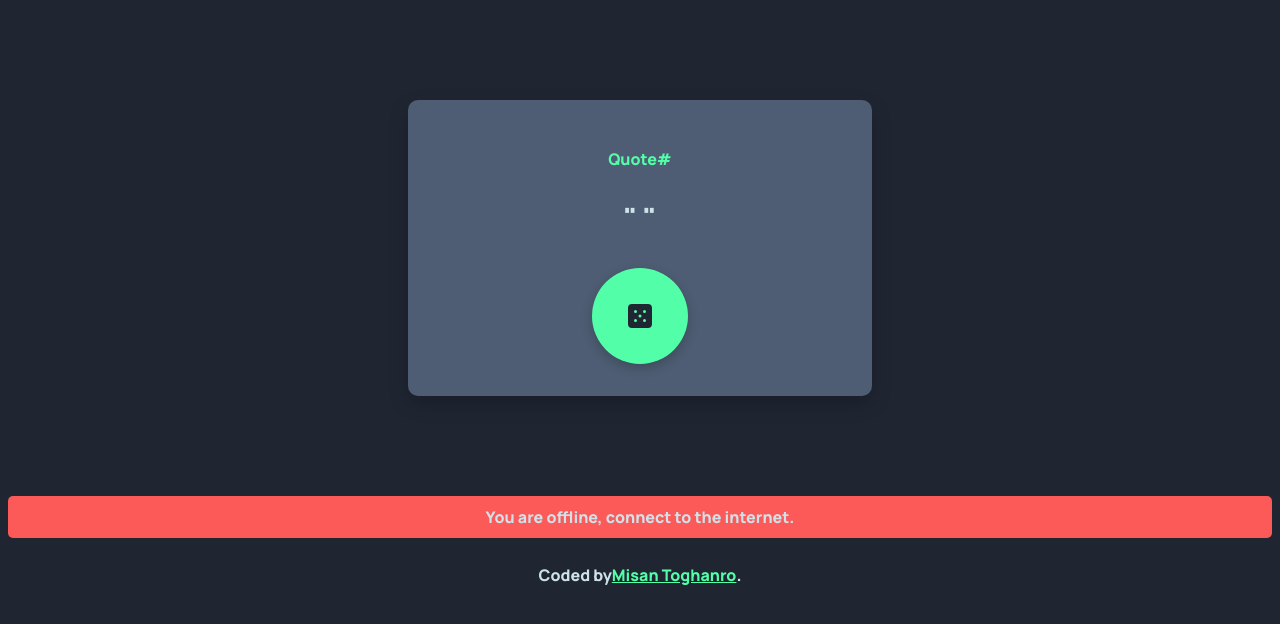
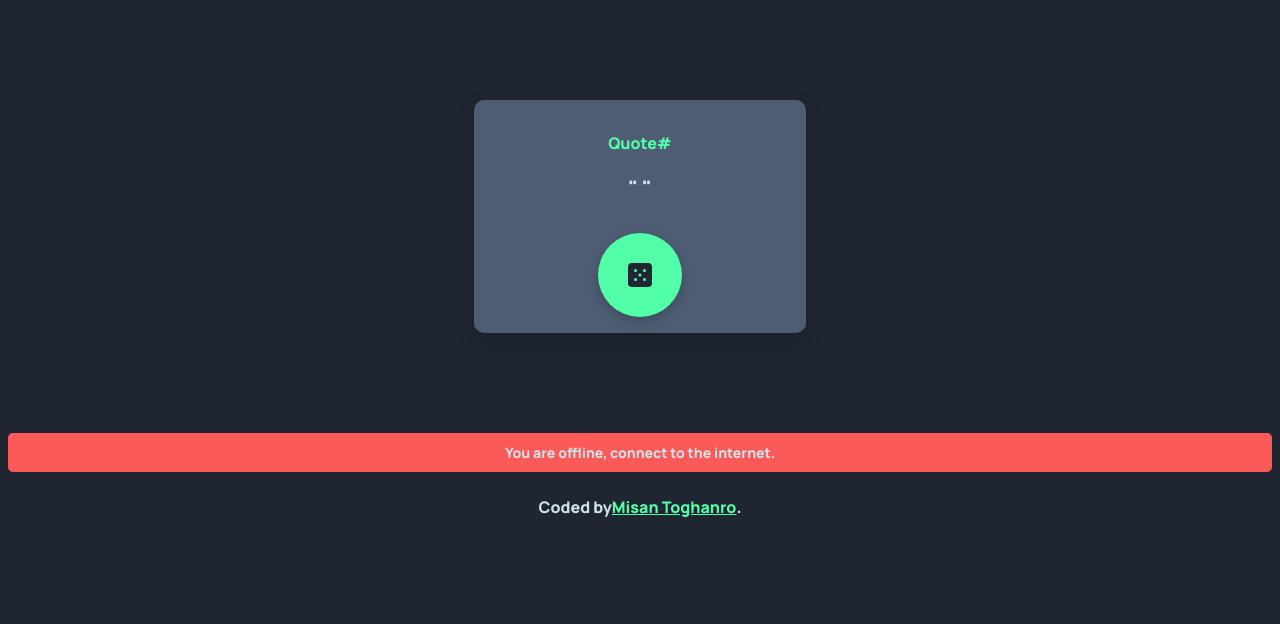
Before and after one commit to MisanToghanro/Quote-genrator, a plain HTML site: page index.html in a window 1280 px wide. Drawn offline with Linux system fonts and the light colour scheme; no server answers.

Commit message:
add new scss changes

```diff
--- /dev/null
+++ b/_breakpoints.scss
@@ -0,0 +1,17 @@
+
+$break-points: (
+"sm": 375px,
+"lg": 1440px
+);
+
+@mixin sm {
+    @media (min-width:map-get($break-points , "sm")) {
+        @content;
+    }
+}
+
+@mixin lg {
+    @media (min-width:map-get($break-points , "lg")) {
+        @content;
+    }
+}
--- a/index.js
+++ b/index.js
@@ -25,6 +25,7 @@ const getAdvice = async () =>{
       }
 
          const data = await response.json();
+          document.getElementById("error").innerText = "";
          document.getElementById("advice-id").innerText = data.slip.id;
          document.getElementById("advice-text").innerText=`"${data.slip.advice}"`
 
--- a/index.scss
+++ b/index.scss
@@ -1,4 +1,4 @@
-
+@import "./breakpoints";
 
 body{
     background-color:  hsl(218, 23%, 16%);
@@ -11,16 +11,32 @@ body{
     border-radius: 10px;
     text-align: center;
     max-width: 400px;
-    padding: 32px;
+    padding: 20px;
     margin: 100px auto;
     box-shadow: 0 8px 20px rgba(0, 0, 0, 0.2);
+
+    @include sm {
+        padding: 16px;
+        max-width: 300px;
+    }
+      @include lg {
+    max-width: 800px;
+  }
 
 }
 .advice-id{
     color: hsl(150, 100%, 66%);
 }
+
 .advice-text{
  font-size: 28px;
+
+ @include sm{
+    font-size: 20px;
+ }
+ @include lg{
+    font-size: 30px;
+ }
 }
 .img-button{
   width: 24px;
@@ -30,7 +46,7 @@ body{
     background-color: hsl(150, 100%, 66%);
     cursor: pointer;
     background-position: center;
-    padding: 16px;
+    padding: 10px;
     border-radius: 50%;
     width: 64px;
     height: 64px;
@@ -50,6 +66,7 @@ body{
    text-align: center;
    padding: 10px;
    border-radius: 5px;
+    font-size: 14px;
    margin-top: 16px;
    display: none;
 
@@ -78,6 +95,11 @@ body{
     opacity: 0;
     transition: opacity 0.4 ease-in-out;
 
+    @include sm {
+        border-radius: 10px;
+        font-size: 14px;
+    }
+
 }
 .notif.show{
     opacity: 1;
```
Also changed, not shown: index.css, 1 other file.
